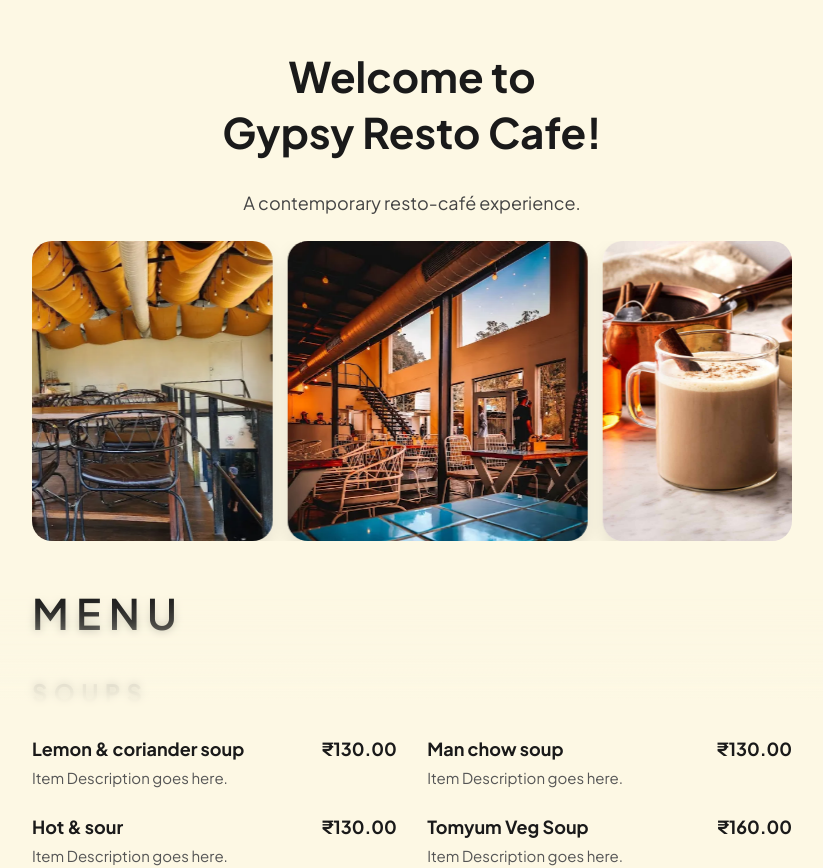
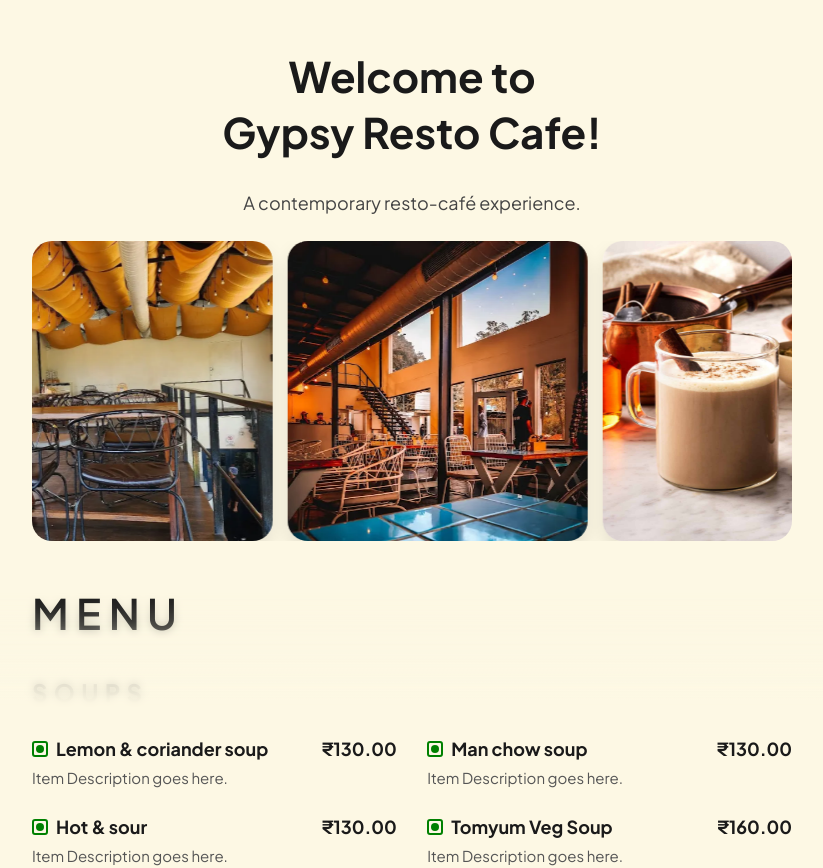
Before and after one commit to Velineni0730/gypsyvizag, a plain HTML site: page index.html in a window 1280 px wide. Shown: the part 87-955 px from the top of the page, without its empty margins (228-1051 px from the left). Drawn offline with Linux system fonts and the light colour scheme.

Commit message:
Demo Commit

```diff
--- a/index.html
+++ b/index.html
@@ -67,7 +67,7 @@
 
             <div class="menu-item">
                 <div class="item-header">
-                    <span class="item-name">Lemon & coriander soup</span>
+                    <span class="item-name"><i class="diet-icon veg"></i> Lemon & coriander soup</span>
                     <span class="item-price">₹130.00</span>
                 </div>
                 <p class="item-desc">Item Description goes here.</p>
@@ -75,7 +75,7 @@
 
             <div class="menu-item">
                 <div class="item-header">
-                    <span class="item-name">Man chow soup</span>
+                    <span class="item-name"><i class="diet-icon veg"></i> Man chow soup</span>
                     <span class="item-price">₹130.00</span>
                 </div>
                 <p class="item-desc">Item Description goes here.</p>
@@ -83,7 +83,7 @@
 
             <div class="menu-item">
                 <div class="item-header">
-                    <span class="item-name">Hot & sour</span>
+                    <span class="item-name"><i class="diet-icon veg"></i> Hot & sour</span>
                     <span class="item-price">₹130.00</span>
                 </div>
                 <p class="item-desc">Item Description goes here.</p>
@@ -91,7 +91,7 @@
 
             <div class="menu-item">
                 <div class="item-header">
-                    <span class="item-name">Tomyum Veg Soup</span>
+                    <span class="item-name"><i class="diet-icon veg"></i> Tomyum Veg Soup</span>
                     <span class="item-price">₹160.00</span>
                 </div>
                 <p class="item-desc">Item Description goes here.</p>
@@ -99,7 +99,7 @@
 
             <div class="menu-item">
                 <div class="item-header">
-                    <span class="item-name">Wonton soup veg</span>
+                    <span class="item-name"><i class="diet-icon veg"></i> Wonton soup veg</span>
                     <span class="item-price">₹130.00</span>
                 </div>
                 <p class="item-desc">Item Description goes here.</p>
--- a/style.css
+++ b/style.css
@@ -306,3 +306,47 @@ body {
         border-radius: 20px;
     }
 }
+
+/* --- Veg / Non-Veg Icons --- */
+
+/* Ensures the icon aligns perfectly with the text */
+.item-name {
+    display: flex;
+    align-items: center;
+    gap: 8px; /* Space between icon and text */
+}
+
+/* The outer box of the icon */
+.diet-icon {
+    display: inline-block;
+    width: 16px;
+    height: 16px;
+    border: 2px solid; /* Color inherits from specific class below */
+    border-radius: 3px;
+    position: relative;
+    flex-shrink: 0; /* Prevents icon from squishing on small screens */
+}
+
+/* The inner circle (dot) */
+.diet-icon::after {
+    content: '';
+    position: absolute;
+    top: 50%;
+    left: 50%;
+    transform: translate(-50%, -50%);
+    width: 8px;
+    height: 8px;
+    border-radius: 50%;
+    background-color: currentColor; /* Color inherits from parent */
+}
+
+/* Specific Colors */
+.veg {
+    color: #008000;       /* Green */
+    border-color: #008000;
+}
+
+.non-veg {
+    color: #8B0000;       /* Brown/Red */
+    border-color: #8B0000;
+}
```
